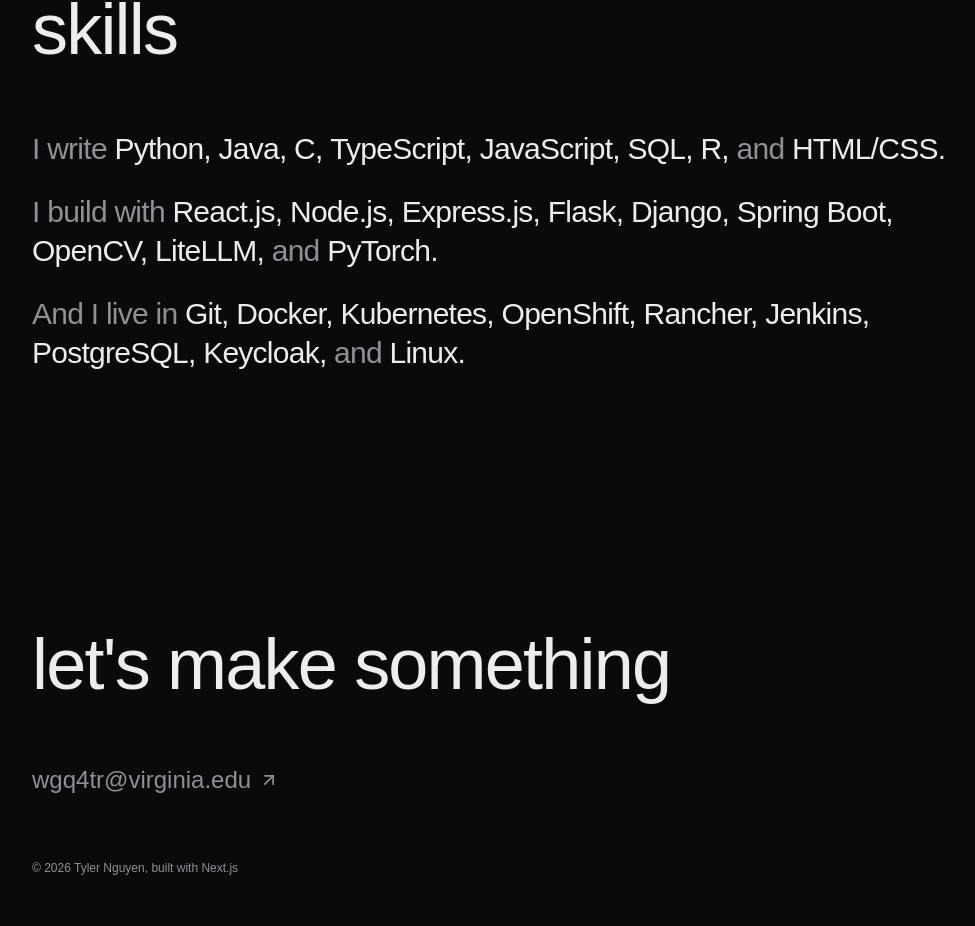
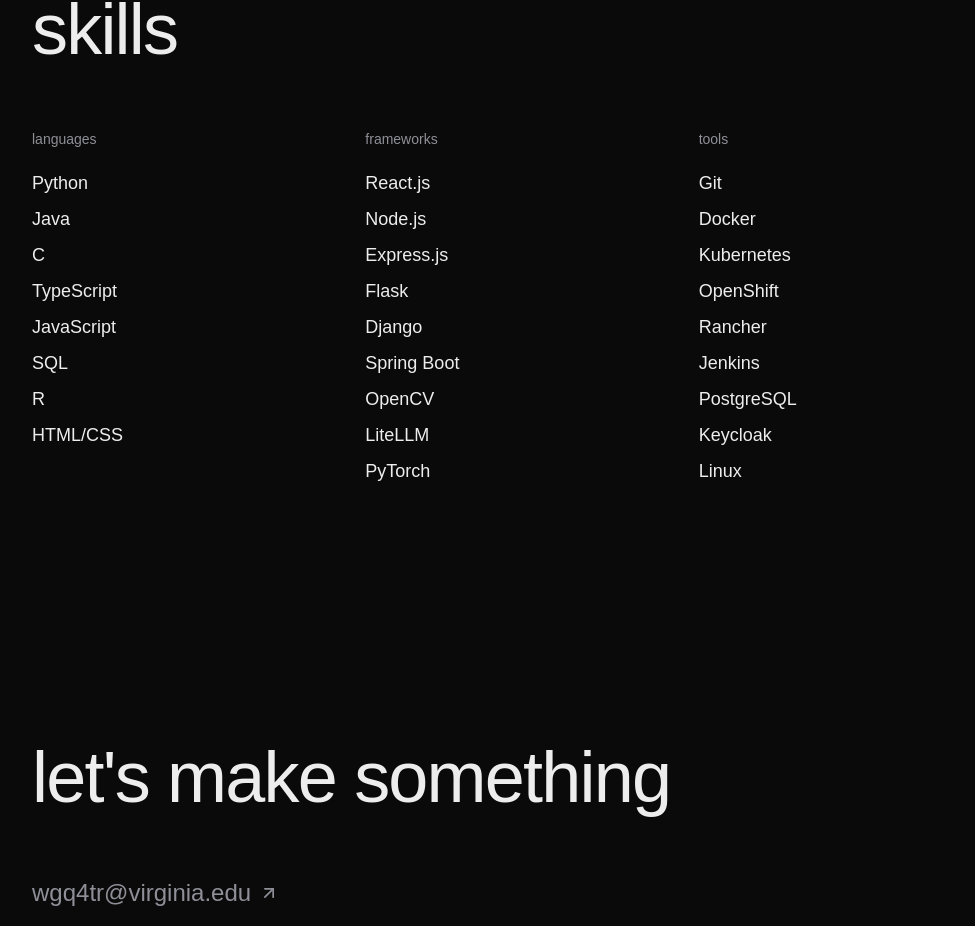
Before and after one commit to tyl3rn/portfolio, a Next.js app: page / in a window 1280 px wide. Shown: the part 4519-5445 px from the top of the page, without its empty margins (128-1103 px from the left). Built offline with nearby package versions, Linux system fonts and the light colour scheme; a web font is replaced by a local one.

Commit message:
skills as three columns with a mono hover

```diff
--- a/app/page.tsx
+++ b/app/page.tsx
@@ -94,21 +94,21 @@
   },
 ];
 
-// Straight from the résumé, read out as sentences in the Skills section.
+// Straight from the résumé.
 const skills = [
   {
-    lead: "I write",
+    label: "languages",
     items: ["Python", "Java", "C", "TypeScript", "JavaScript", "SQL", "R", "HTML/CSS"],
   },
   {
-    lead: "I build with",
+    label: "frameworks",
     items: [
       "React.js", "Node.js", "Express.js", "Flask", "Django",
       "Spring Boot", "OpenCV", "LiteLLM", "PyTorch",
     ],
   },
   {
-    lead: "And I live in",
+    label: "tools",
     items: [
       "Git", "Docker", "Kubernetes", "OpenShift", "Rancher",
       "Jenkins", "PostgreSQL", "Keycloak", "Linux",
@@ -274,31 +274,26 @@
   );
 }
 
-// "I write Python, Java, ..., and HTML/CSS." Skills in ink, the
-// connecting words muted. Commas ride on the skill so a line never
-// starts with one.
-function skillSentence(lead: string, items: string[]) {
-  const muted = "text-muted";
-  const parts: { text: string; className?: string }[] = [
-    { text: `${lead} `, className: muted },
-  ];
-  items.forEach((item, i) => {
-    const last = i === items.length - 1;
-    if (last) parts.push({ text: "and ", className: muted });
-    parts.push({ text: last ? `${item}.` : `${item}, `, className: "text-ink" });
-  });
-  return parts;
-}
-
 function Skills() {
   return (
     <section id="skills" className="mx-auto max-w-5xl px-4 sm:px-8 py-24 sm:py-32 scroll-mt-16">
       <SectionTitle title="Skills" />
-      <Reveal className="flex flex-col gap-5 sm:gap-6 text-xl sm:text-3xl leading-[1.3] tracking-tight">
-        {skills.map((s) => (
-          <p key={s.lead}>
-            <Morph text={skillSentence(s.lead, s.items)} reach={1.1} />
-          </p>
+      <Reveal className="grid grid-cols-3 gap-4 sm:gap-10">
+        {skills.map((group) => (
+          <div key={group.label}>
+            <h3 className="casual text-sm text-muted">{group.label}</h3>
+            <ul className="mt-4 sm:mt-5 flex flex-col gap-1.5 sm:gap-2 text-sm sm:text-lg text-ink">
+              {group.items.map((item) => (
+                // hovering an item flips it into Recursive's monospace
+                <li
+                  key={item}
+                  className="w-fit hover:mono transition-[font-variation-settings] duration-200"
+                >
+                  {item}
+                </li>
+              ))}
+            </ul>
+          </div>
         ))}
       </Reveal>
     </section>
```
